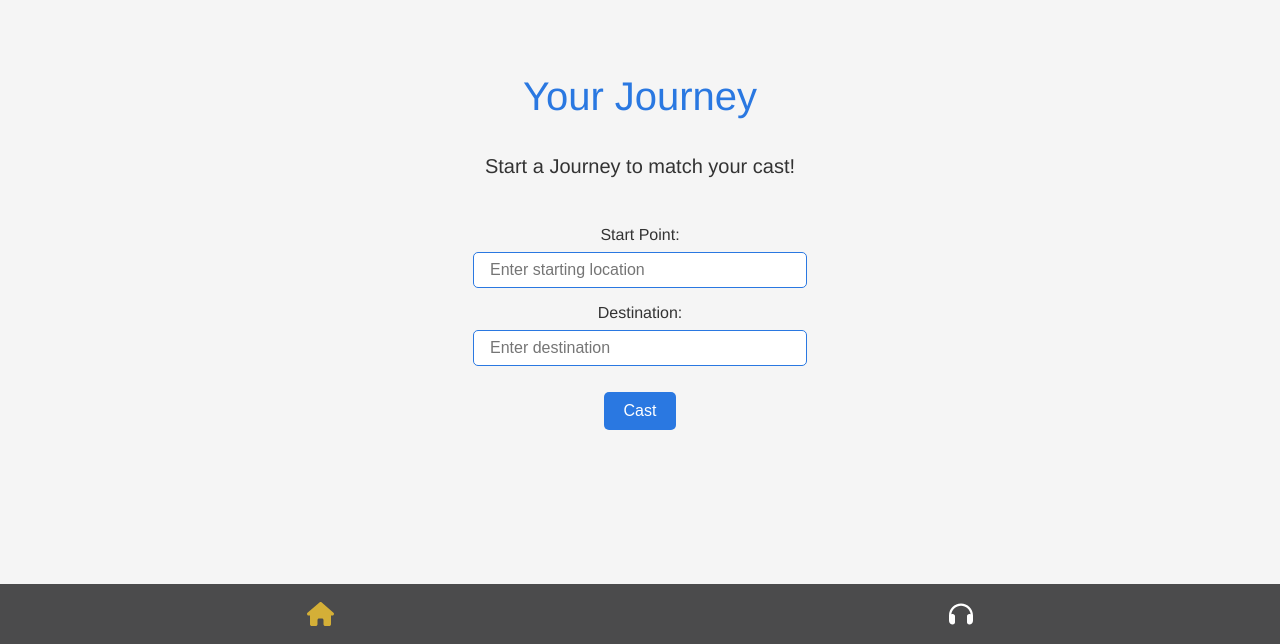
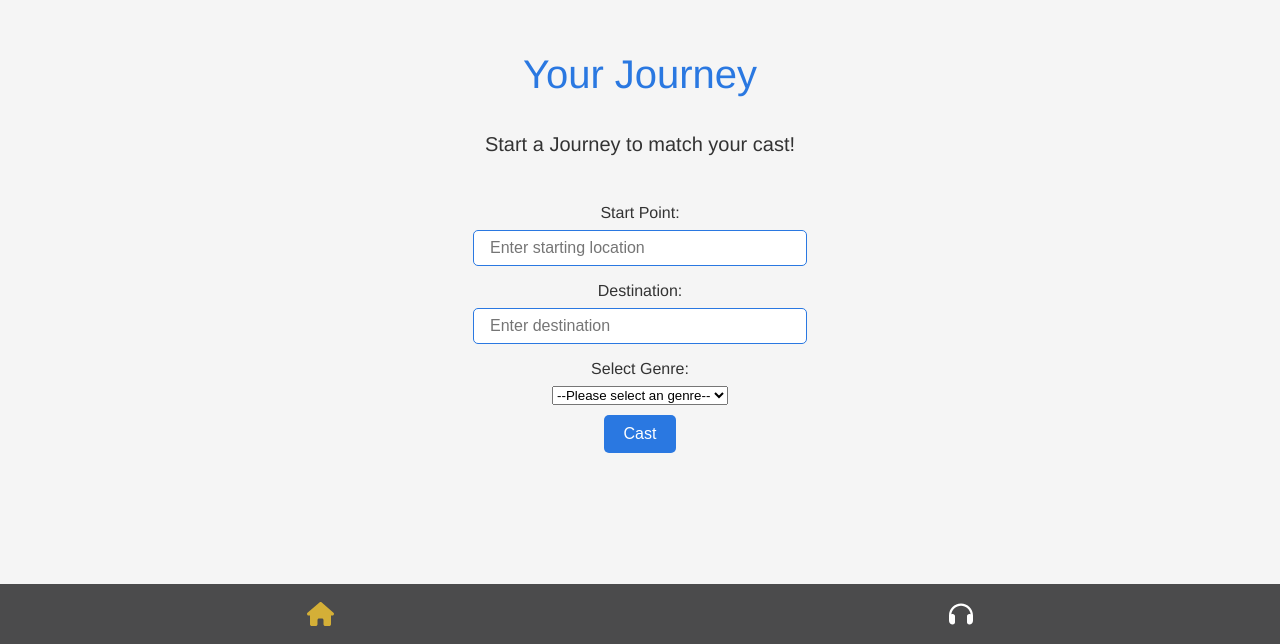
Before and after one commit to TedDoesTech/tripcast-frontend, a React (Create React App) app: page / in a window 1280 px wide. Shown: the part 156-800 px from the top of the page. Built offline with nearby package versions, Linux system fonts and the light colour scheme.

Commit message:
conencted calls with backend , staet to build out podcast components

```diff
--- a/src/components/App.js
+++ b/src/components/App.js
@@ -2,6 +2,7 @@ import React from "react";
 import { BrowserRouter as Router, Route, Routes } from "react-router-dom";
 import "../styles/app.css";
 import StartPage from "./StartPage.js";
+import PodcastPage from "./PodcastPage";
 import BottomNavbar from "./BottomNavBar.js";
 
 function App() {
@@ -10,6 +11,7 @@ function App() {
       <div className="app">
         <Routes>
           <Route path="/" element={<StartPage />} />
+          <Route path="/podcast" element={<PodcastPage />} />
         </Routes>
       </div>
       <BottomNavbar />
--- /dev/null
+++ b/src/components/Podcast.js
@@ -0,0 +1,10 @@
+import React, { useState } from "react";
+import "../styles/podcast.css";
+import axios from "axios";
+import podcastResult from "../components/StartPage";
+
+const Podcast = () => {
+  return <div>Hello</div>;
+};
+
+export default Podcast;
--- /dev/null
+++ b/src/components/PodcastPage.js
@@ -0,0 +1,11 @@
+import React, { useState } from "react";
+import { Navigate, useNavigate } from "react-router-dom";
+import Podcast from "../components/Podcast";
+import "../styles/podcastPage.css";
+import axios from "axios";
+
+const PodcastPage = () => {
+  return <Podcast />;
+};
+
+export default PodcastPage;
--- a/src/components/StartPage.js
+++ b/src/components/StartPage.js
@@ -1,26 +1,40 @@
 import React, { useState } from "react";
+import { Navigate, useNavigate } from "react-router-dom";
 import "../styles/startPage.css";
 import axios from "axios";
 
 const StartPage = () => {
+  const navigate = useNavigate();
   const [startPoint, SetStartPoint] = useState("");
   const [destinationPoint, setDestinationPoint] = useState("");
+  const [selectedGenre, setSelectedGenre] = useState("");
   const [loading, setLoading] = useState(false);
 
   const handleSubmit = async (e) => {
     e.preventDefault();
     setLoading(true);
-    axios
-      .post("http://localhost:3001/coordinates", {
+
+    try {
+      const response = await axios
+        .post("http://localhost:3001/podcast", {
           startPoint: startPoint,
           destinationPoint: destinationPoint,
+          selectedGenre: selectedGenre,
         })
         .then((res) => {
-        console.log(res);
+          const podcastResult = res.data.results;
+          console.log(podcastResult);
         })
         .catch((err) => {
           console.log(err);
         });
+
+      navigate("/podcast");
+    } catch (error) {
+      console.log(error);
+    } finally {
+      setLoading(false);
+    }
   };
 
   return (
@@ -45,6 +59,34 @@ const StartPage = () => {
           placeholder="Enter destination"
           onChange={(e) => setDestinationPoint(e.target.value)}
         />
+
+        <label htmlFor="genre">Select Genre: </label>
+        <select
+          id="genre"
+          name="genre"
+          value={selectedGenre}
+          onChange={(e) => setSelectedGenre(e.target.value)}
+        >
+          <option value=""> --Please select an genre--</option>
+          <option value="133"> Comedy </option>
+          <option value="77"> Sports </option>
+          <option value="99"> News </option>
+          <option value="127"> Technology </option>
+          <option value="93"> Business </option>
+          <option value="134"> Music </option>
+          <option value="125"> History </option>
+          <option value="151"> Locally Focused </option>
+          <option value="132"> Kids & Family </option>
+          <option value="168"> Fiction </option>
+          <option value="122"> Society & Culture </option>
+          <option value="88"> Health & Fitness </option>
+          <option value="100"> Arts </option>
+          <option value="69">Religion & Spirituality</option>
+          <option value="117"> Government </option>
+          <option value="135"> True Crime </option>
+          <option value="68"> TV & Film </option>
+        </select>
+
         <button type="submit" disabled={loading}>
           {loading ? "Loading..." : "Cast"}
         </button>
--- /dev/null
+++ b/src/styles/podcast.css
@@ -0,0 +1,5 @@
+.div {
+  height: 100px;
+  width: 100px;
+  background-color: red;
+}
--- /dev/null
+++ b/src/styles/podcastPage.css
@@ -0,0 +1,3 @@
+body {
+  background-color: black;
+}
```
Lines whose indentation alone changed are shown as unchanged.
